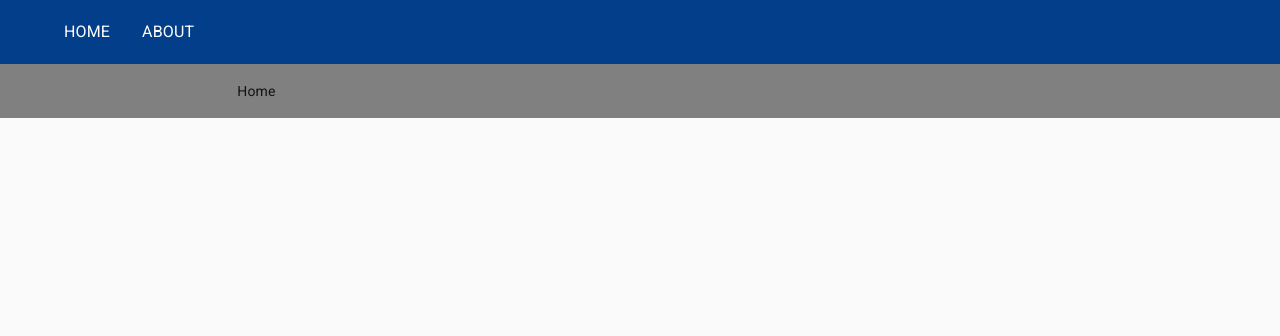
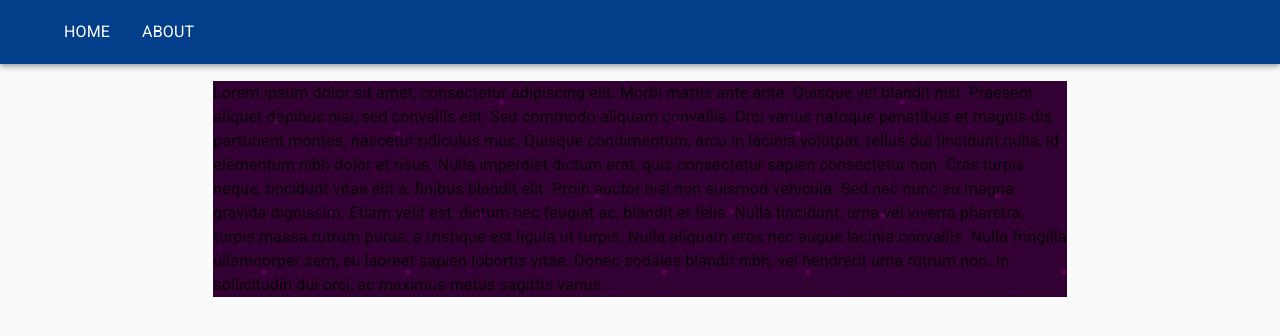
Before and after one commit to Awesomefusion/gravitywell, a React (Create React App) app: page / in a window 1280 px wide. Shown: the top 336 px of the page. Built offline with nearby package versions, Linux system fonts and the light colour scheme.

Commit message:
Refactoring backgrounds

```diff
--- a/src/App.jsx
+++ b/src/App.jsx
@@ -7,8 +7,10 @@ import { Grid, Typography, AppBar, Toolbar, BottomNavigation, Container } from "
 import Navigation from "./components/Navbar"
 import ContentSwitch from "./components/ContentSwitch"
 
+
 const useStyles = makeStyles((theme) => ({
   root:{
+
   },
 }));
 
--- a/src/components/ContentSwitch.jsx
+++ b/src/components/ContentSwitch.jsx
@@ -11,7 +11,6 @@ const useStyles = makeStyles((theme) => ({
   root:{
     paddingTop: '1.2em',
     paddingBottom: '1.2em',
-    backgroundColor: 'grey',
   },
 }));
 
--- a/src/pages/Home.jsx
+++ b/src/pages/Home.jsx
@@ -3,9 +3,11 @@ import React from 'react';
 import { BrowserRouter as Router, Route, Switch, Link } from "react-router-dom"
 import { makeStyles } from "@material-ui/core/styles"
 import { Grid, Typography, AppBar, Toolbar, BottomNavigation, Container } from "@material-ui/core"
+import consbg from '../img/consbg.svg'
 
 const useStyles = makeStyles((theme) => ({
   root:{
+    backgroundImage: `url(${consbg})`
   },
 }));
 
@@ -14,9 +16,11 @@ function Home() {
   const classes = useStyles();
 
   return (
-      <Container className={classes.root}>
-          Home
-      </Container>
+    <div className={classes.root}>
+      <Typography>
+        Lorem ipsum dolor sit amet, consectetur adipiscing elit. Morbi mattis ante ante. Quisque vel blandit nisl. Praesent aliquet dapibus nisi, sed convallis elit. Sed commodo aliquam convallis. Orci varius natoque penatibus et magnis dis parturient montes, nascetur ridiculus mus. Quisque condimentum, arcu in lacinia volutpat, tellus dui tincidunt nulla, id elementum nibh dolor et risus. Nulla imperdiet dictum erat, quis consectetur sapien consectetur non. Cras turpis neque, tincidunt vitae elit a, finibus blandit elit. Proin auctor nisl non euismod vehicula. Sed nec nunc eu magna gravida dignissim. Etiam velit est, dictum nec feugiat ac, blandit et felis. Nulla tincidunt, urna vel viverra pharetra, turpis massa rutrum purus, a tristique est ligula ut turpis. Nulla aliquam eros nec augue lacinia convallis. Nulla fringilla ullamcorper sem, eu laoreet sapien lobortis vitae. Donec sodales blandit nibh, vel hendrerit urna rutrum non. In sollicitudin dui orci, ac maximus metus sagittis varius.
+      </Typography>
+    </div>
   );
 }
 
```
Also changed, not shown: src/img/consbg.svg (added).
